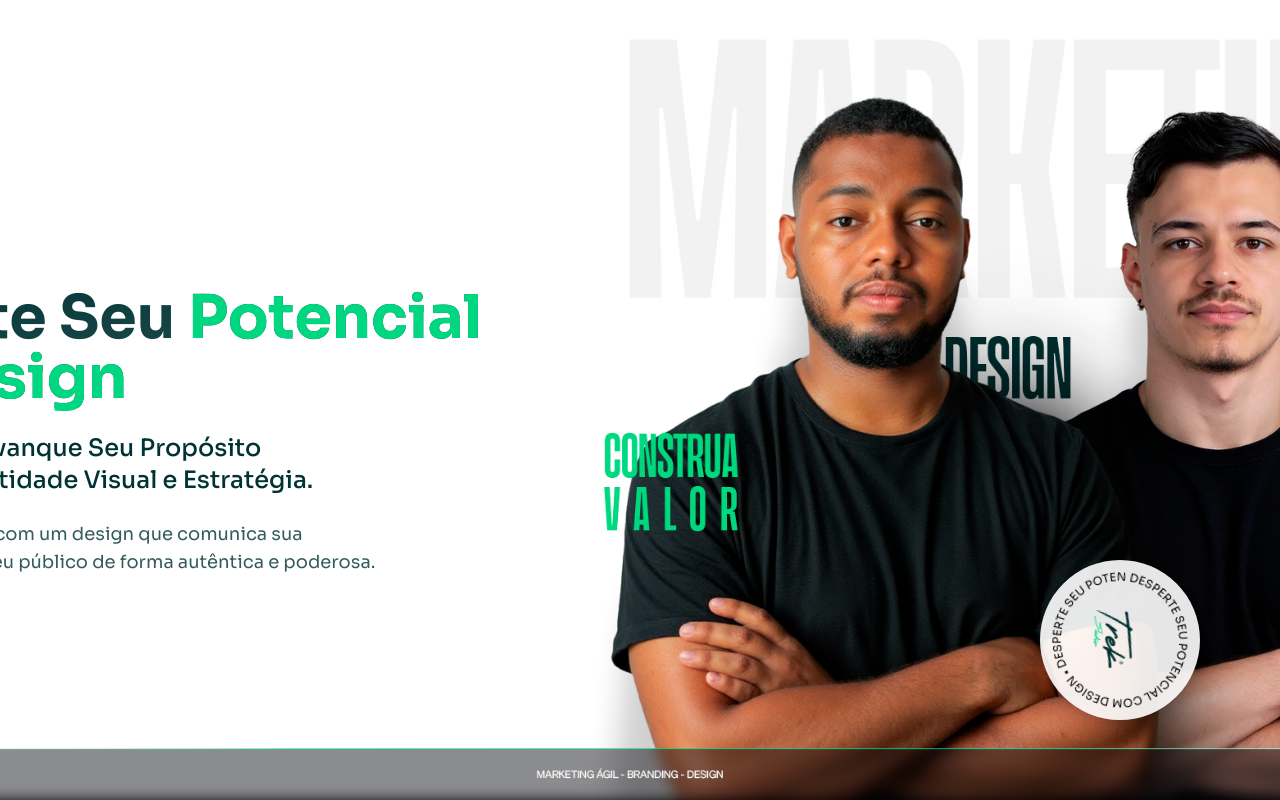
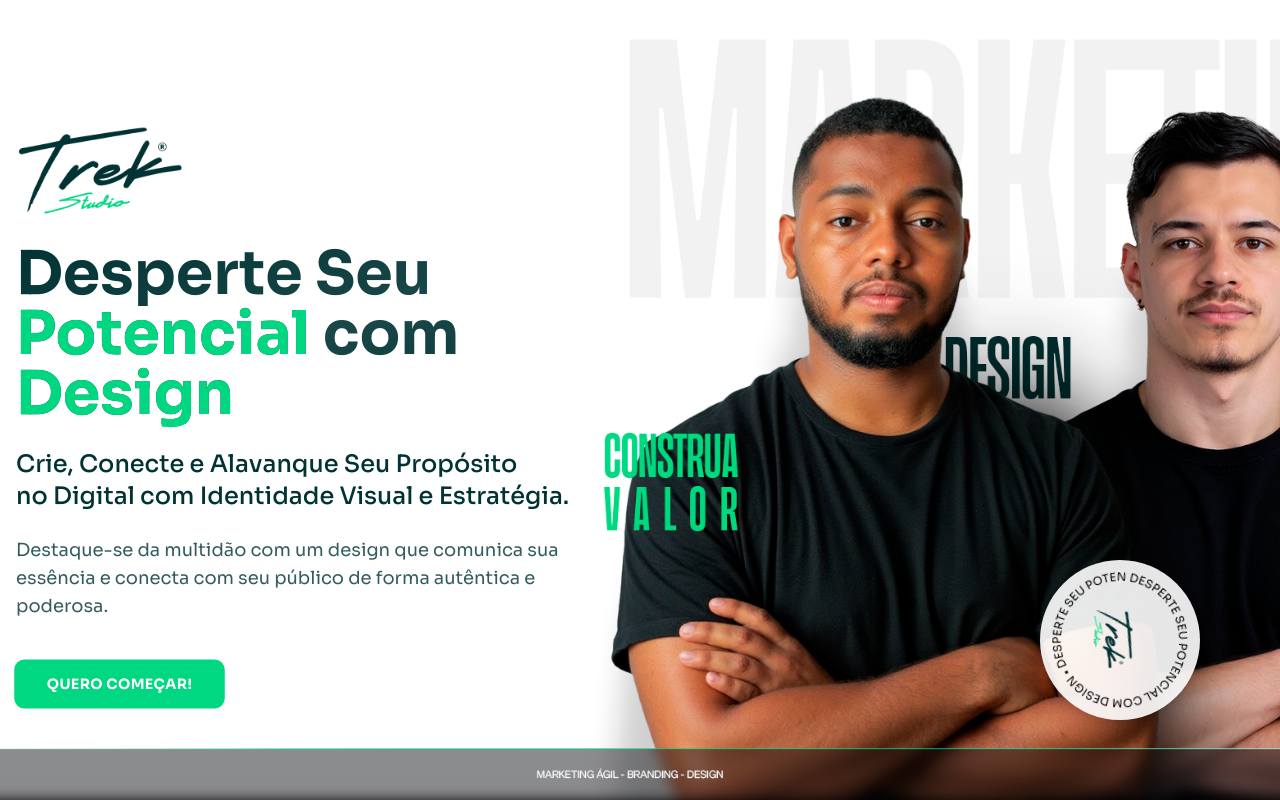
Before and after one commit to LucasMoraisHRZ/TrekStudio, a React (Vite) app: page / in a window 1280 px wide. Built offline with nearby package versions, Linux system fonts and the light colour scheme.

Commit message:
Reverted to edit edt-53a2ef06-63c5-4bcb-a4da-161583480d48: "Fix: Apply ml-18 class
Apply the ml-18 class to the appropriate element."

```diff
--- a/src/components/Hero.tsx
+++ b/src/components/Hero.tsx
@@ -38,7 +38,7 @@ const Hero = () => {
 
       <div className="container mx-auto px-4">
         <div className="grid grid-cols-1 md:grid-cols-2 gap-12 items-center">
-          <div className="space-y-6 z-10 -ml-16 md:-ml-32 lg:-ml-48 xl:-ml-64">
+          <div className="space-y-6 z-10 ml-18">
             <div className="mb-6">
               <img
                 src="/lovable-uploads/3cc53571-391a-4e6c-95ab-821c8699aad6.png"
```
